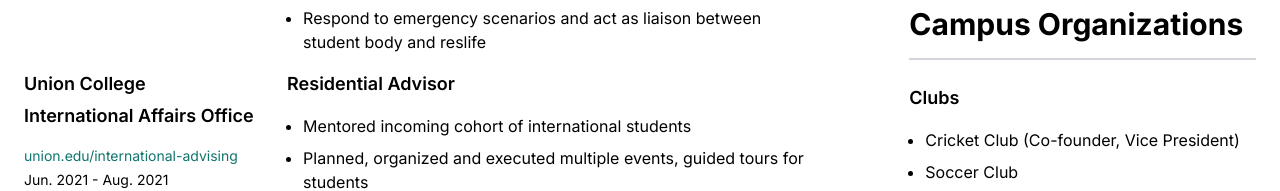
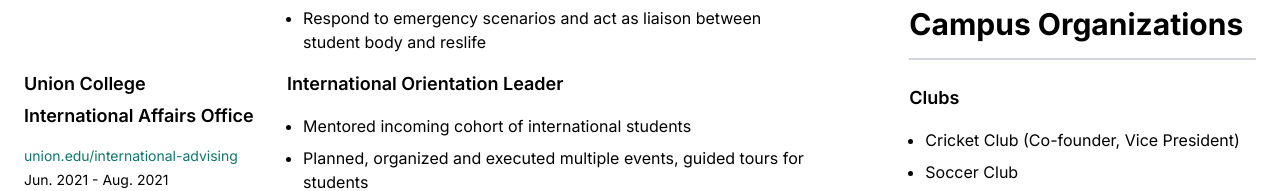
Before and after one commit to anshsinghal2002/resumecss, a plain HTML site: page index.html in a window 1280 px wide. Shown: the part 1674-1865 px from the top of the page. Drawn offline with Linux system fonts and the light colour scheme.

Commit message:
fixed wrong job title

```diff
--- a/index.html
+++ b/index.html
@@ -288,7 +288,7 @@
               </div>
 
               <div class="lg:col-span-2">
-                <h4 class="mb-4">Residential Advisor</h4>
+                <h4 class="mb-4">International Orientation Leader</h4>
 
                 <ul>
                   <li>Mentored incoming cohort of international students</li>
```
